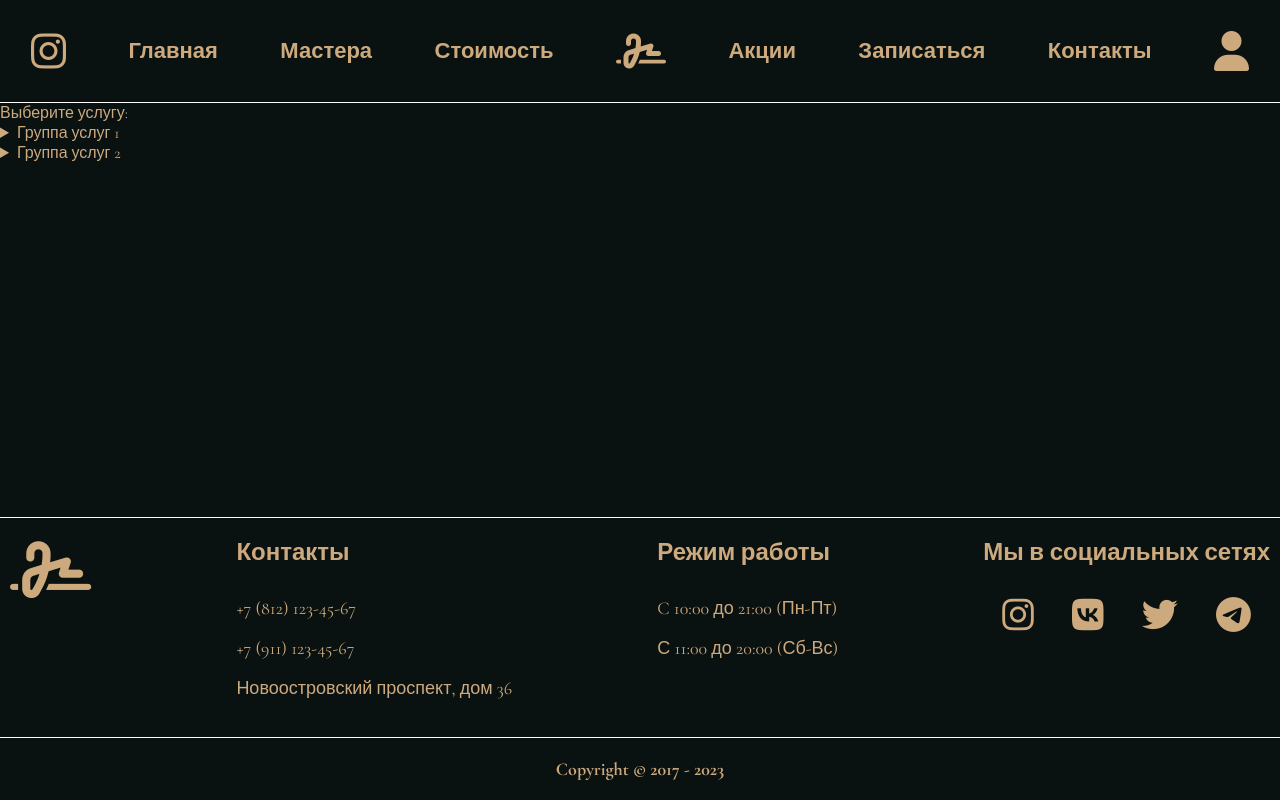
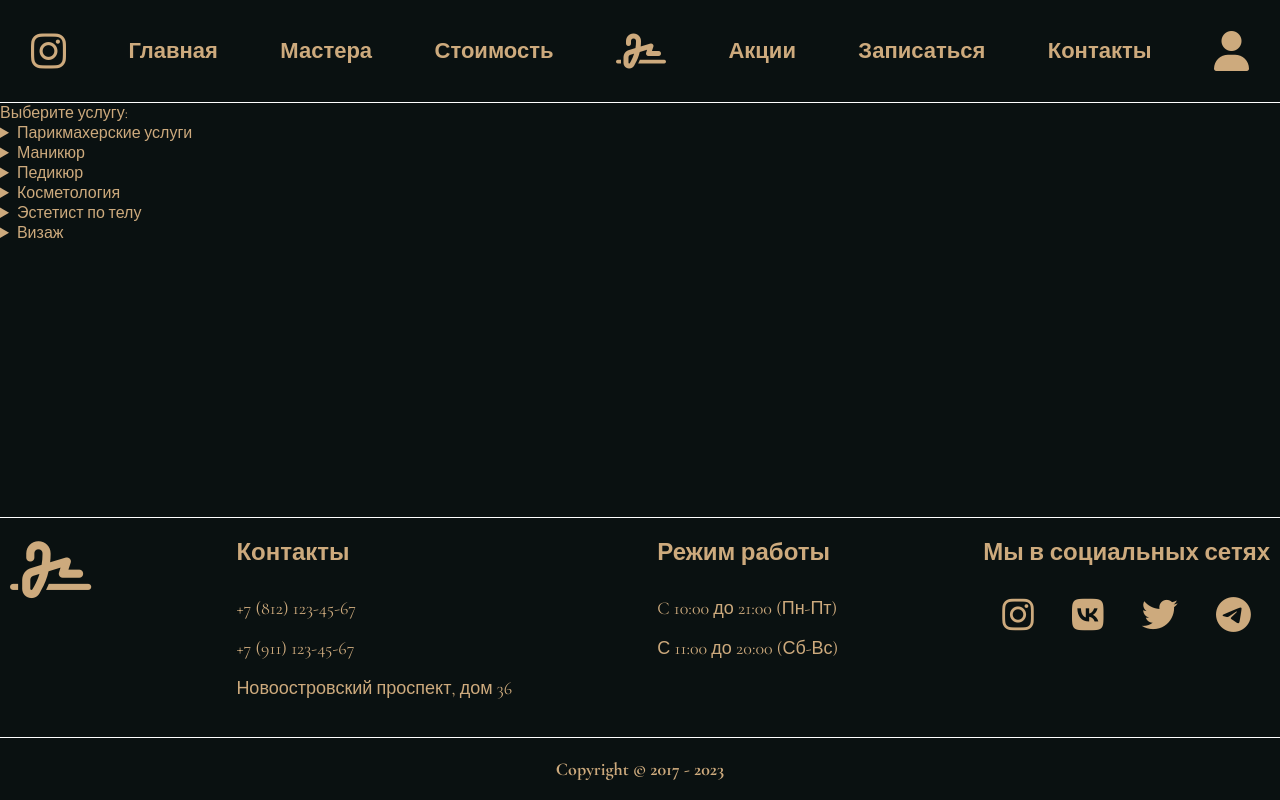
Before and after one commit to Anuta-Anya-Nya/DiplomProjectForGB, a Vue app: page /appointment/service in a window 1280 px wide. Built offline with nearby package versions, Linux system fonts and the light colour scheme.

Commit message:
добавила роутинг на странице записи на услугу

```diff
--- a/src/views/AppointmentPages/AppointmentService.vue
+++ b/src/views/AppointmentPages/AppointmentService.vue
@@ -1,20 +1,22 @@
 <template>
   <div>
     Выберите услугу:
-    <details>
-      <summary>Группа услуг 1</summary>
-      <router-link to="/appointment/service/1">Услугa1</router-link>
-      <router-link to="/appointment/service/2">Услуга2</router-link>
-    </details>
-    <details>
-      <summary>Группа услуг 2</summary>
-      <router-link to="/appointment/service/3">Услуга3</router-link>
-      <router-link to="/appointment/service/4">Услуга4</router-link>
+    <details v-for="groupService in GET_GROUP_SERVICES" :key="groupService.id">
+      <summary>{{ groupService.title }}</summary>
+      <router-link
+        to="/appointment/service/1"
+        v-for="service in GET_SERVICES.filter(
+          (el) => el.groupServiceId === groupService.id
+        )"
+        :key="service.id"
+        >{{ service.title }}</router-link
+      >
     </details>
   </div>
 </template>
 
 <script>
+import { mapGetters } from "vuex";
 export default {
   name: "AppointmenService",
 
@@ -24,7 +26,9 @@ export default {
 
   mounted() {},
 
-  methods: {},
+  computed: {
+    ...mapGetters(["GET_SERVICES", "GET_GROUP_SERVICES"]),
+  },
 };
 </script>
 
```
